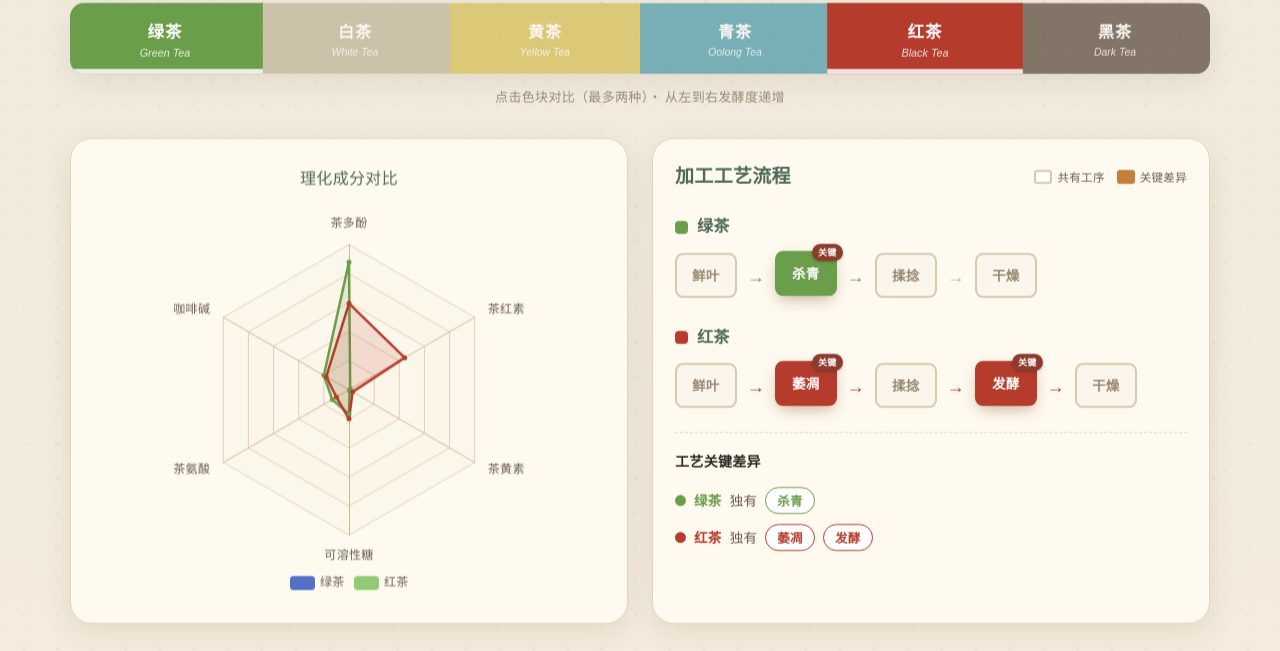
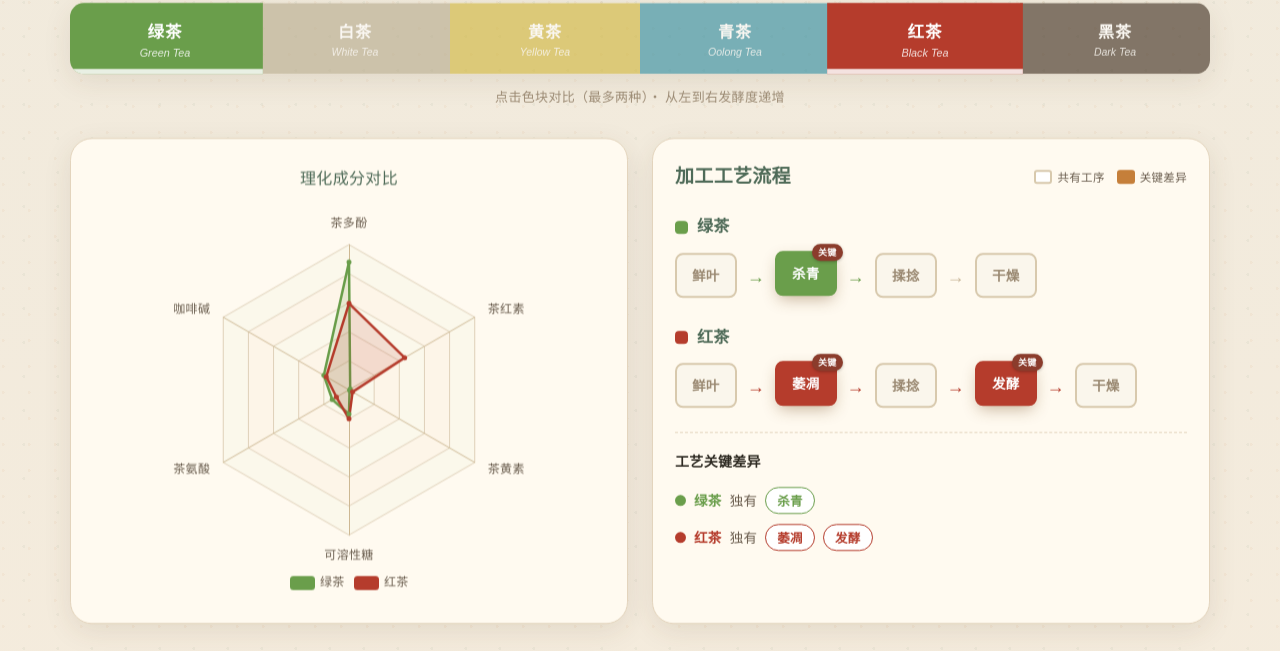
Before and after one commit to D-ay-S/tea-story, a Vue app: page / in a window 1280 px wide. Shown: the part 3044-3695 px from the top of the page. Built offline with nearby package versions, Linux system fonts and the light colour scheme; a web font is replaced by a local one.

Commit message:
Fix radar chart legend colors to match tea types

```diff
--- a/src/components/SectionProcess.vue
+++ b/src/components/SectionProcess.vue
@@ -60,7 +60,7 @@ const radarOption = computed(() => ({
   },
   legend: {
     bottom: 6,
-    data: selectedTeas.value.map((t) => t.name),
+    data: selectedTeas.value.map((t) => ({ name: t.name, itemStyle: { color: t.color } })),
     textStyle: { color: '#6b5e4f' },
   },
   tooltip: { trigger: 'item' },
```
